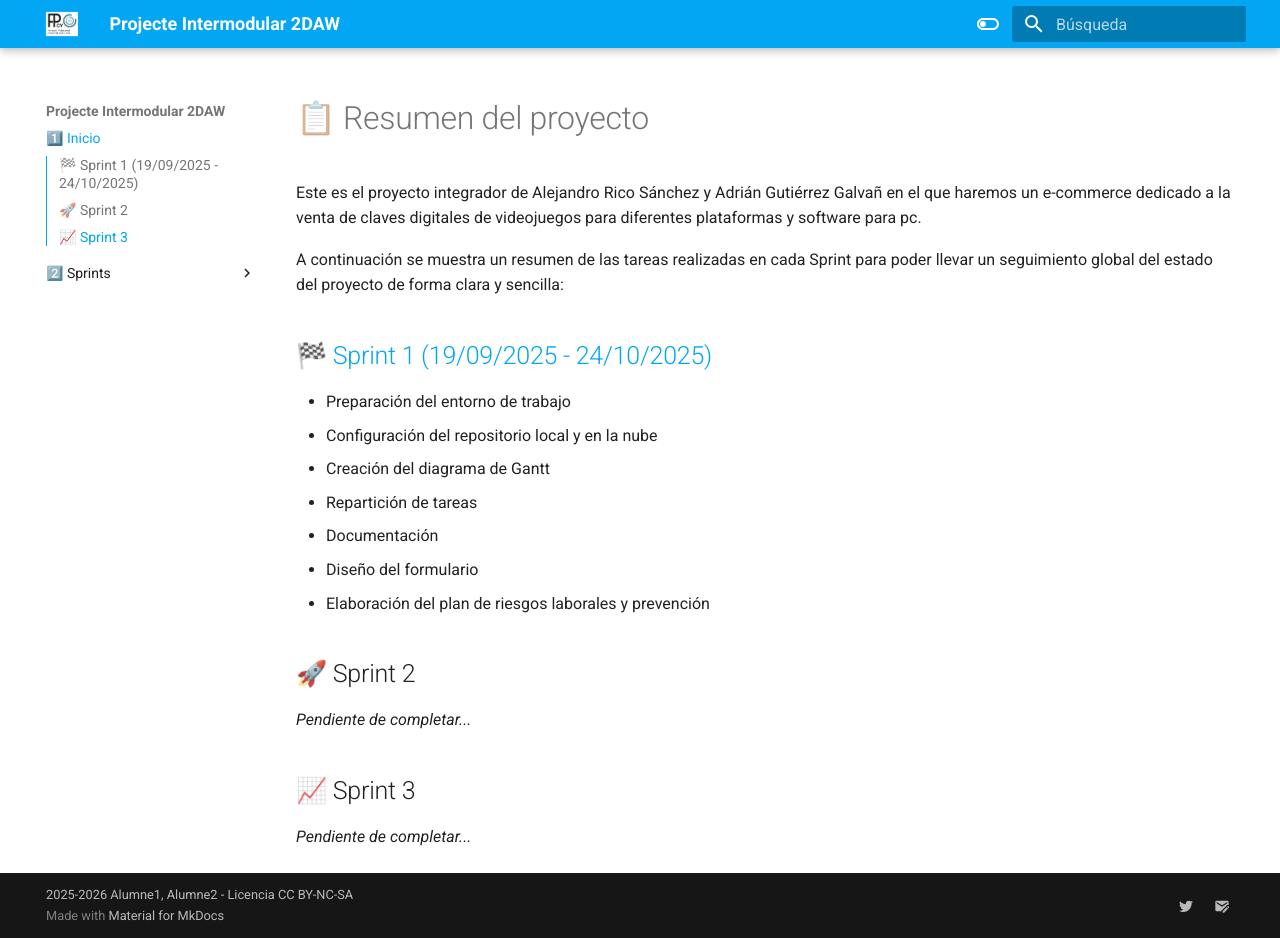
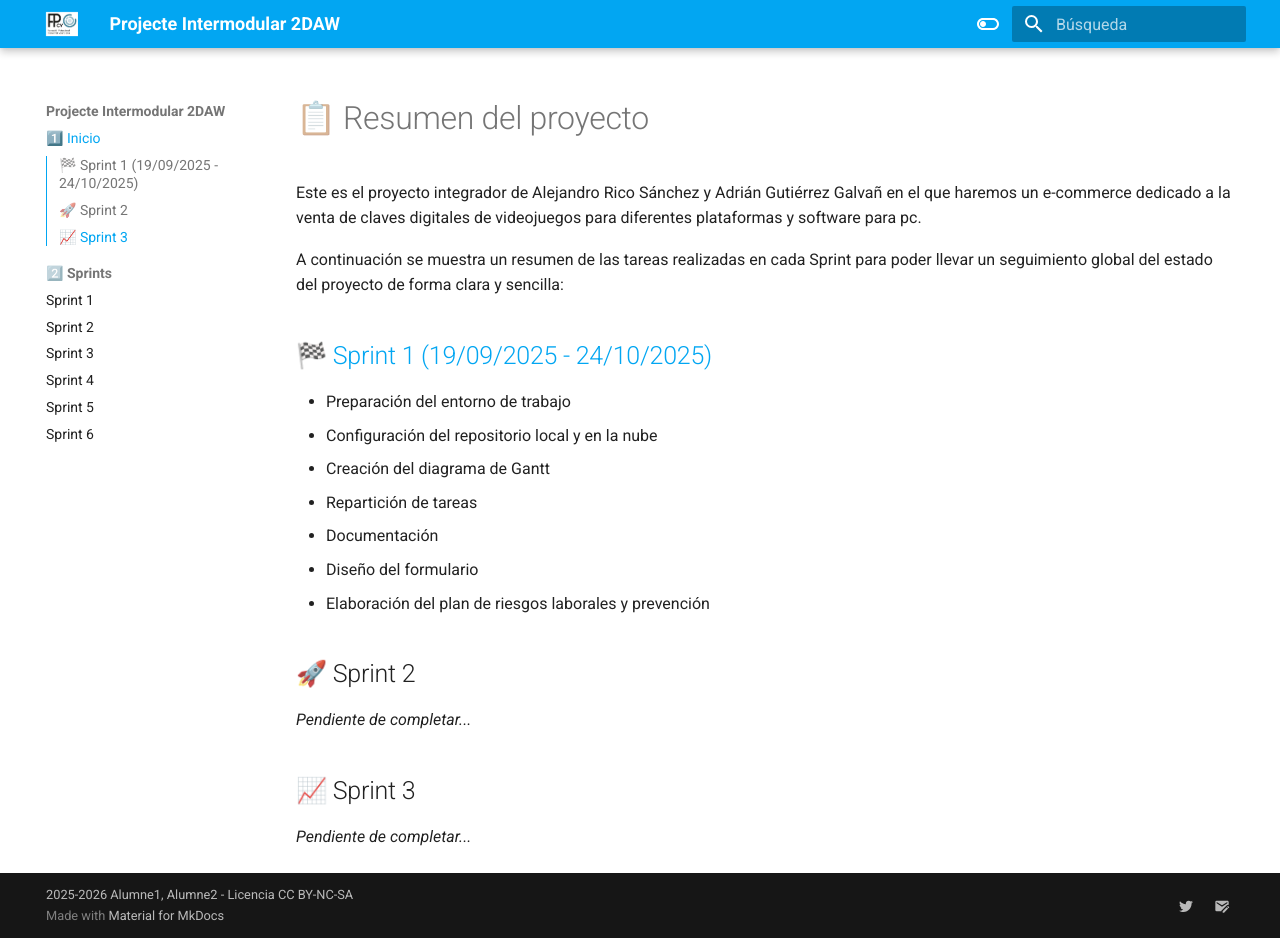
Before and after one commit to PI-2n/PI-Alejandro-Adrian, an MkDocs documentation site: the page built from docs/index.md, in a window 1280 px wide and 938 px high. Built offline with MkDocs 1.6.1 and Material for MkDocs 9.7.7, drawn with Linux system fonts in a browser that asks for light colours.

Commit message:
MOD Actualizado mkdocs

```diff
--- a/mkdocs.yml
+++ b/mkdocs.yml
@@ -12,8 +12,6 @@ nav:
       - "Sprint 4": "sprints/sprint4.md"
       - "Sprint 5": "sprints/sprint5.md"
       - "Sprint 6": "sprints/sprint6.md"
-
-
 
 theme:
   language: es
@@ -40,6 +38,8 @@ theme:
     - header.autohide
     - toc.integrate
     - content.tabs.link
+    - navigation.sections
+    - navigation.indexes
 
 extra:
   search:
@@ -69,9 +69,9 @@ markdown_extensions:
       linenums_style: pymdownx-inline
   - pymdownx.superfences:
       custom_fences:
-          - name: mermaid
-            class: mermaid
-            format: !!python/name:pymdownx.superfences.fence_code_format
+        - name: mermaid
+          class: mermaid
+          format: !!python/name:pymdownx.superfences.fence_code_format
   - pymdownx.tilde
   - pymdownx.smartsymbols
   - footnotes
```
Also changed, not shown: site/404.html, site/index.html, site/riesgos/prevencion_riesgos.html, site/riesgos/riesgos_individuales.html, site/sitemap.xml, site/sprints/sprint1.html, site/sprints/sprint2.html, site/sprints/sprint3.html, site/sprints/sprint4.html, site/sprints/sprint5.html, site/sprints/sprint6.html, 1 other file.
